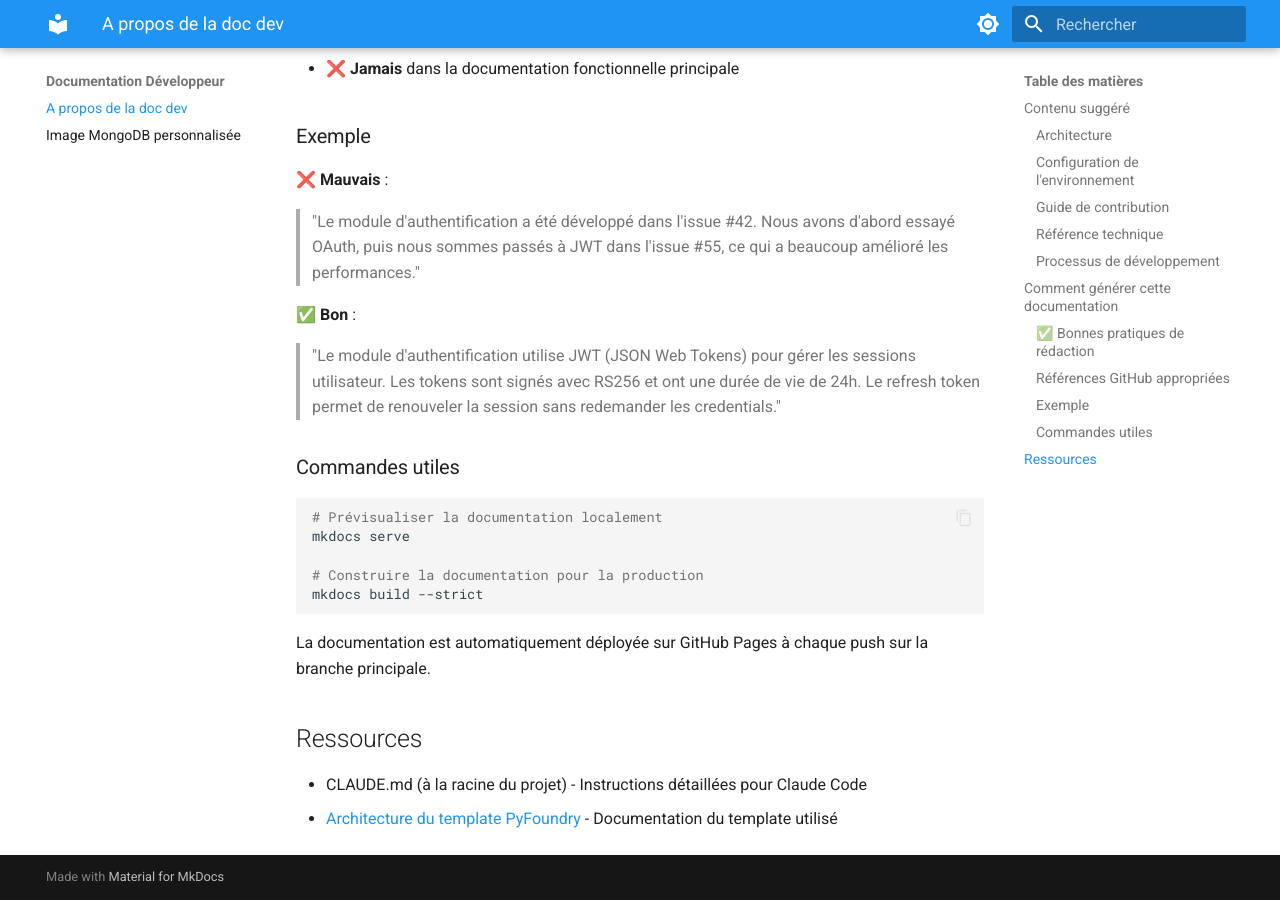
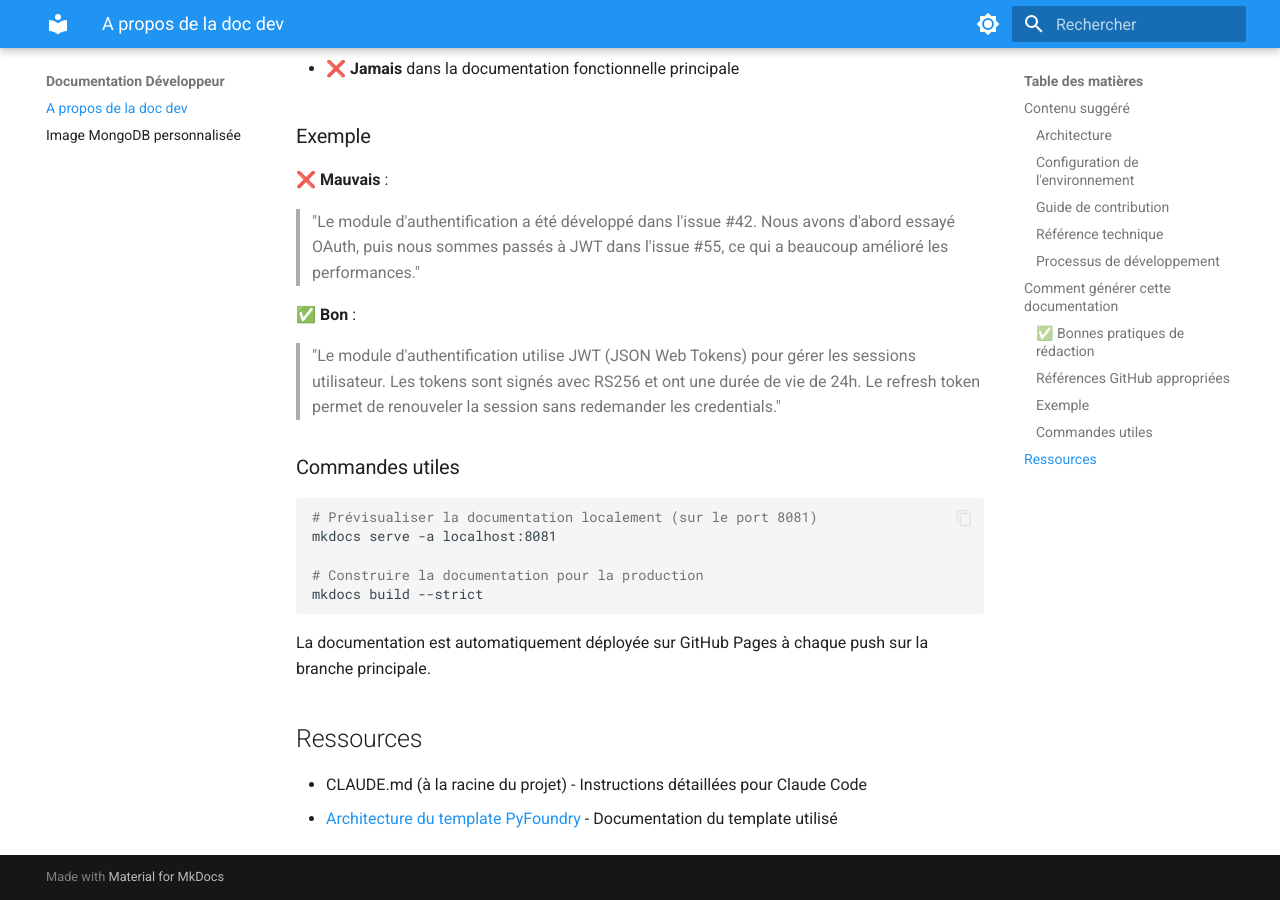
Before and after one commit to castorfou/docker-lmelp, an MkDocs documentation site: the page built from docs/dev/README.md, in a window 1280 px wide and 900 px high, scrolled down 2260 px. Built offline with MkDocs 1.6.1 and Material for MkDocs 9.7.7, drawn with Linux system fonts in a browser that asks for light colours.

Commit message:
36 revue de la documentation (#37)
* feat(env): add Azure deployment name and Calibre integration options

* petite revue doc

````diff
--- a/docs/dev/README.md
+++ b/docs/dev/README.md
@@ -90,8 +90,8 @@ Les références aux issues GitHub ont leur place dans :
 ### Commandes utiles
 
 ```bash
-# Prévisualiser la documentation localement
-mkdocs serve
+# Prévisualiser la documentation localement (sur le port 8081)
+mkdocs serve -a localhost:8081
 
 # Construire la documentation pour la production
 mkdocs build --strict
````
Also changed, not shown: docs/user/configuration.md (+1 -0 lines), docs/user/installation.md (+1 -1 lines), docs/user/portainer.md (+5 -0 lines), 1 other file.
